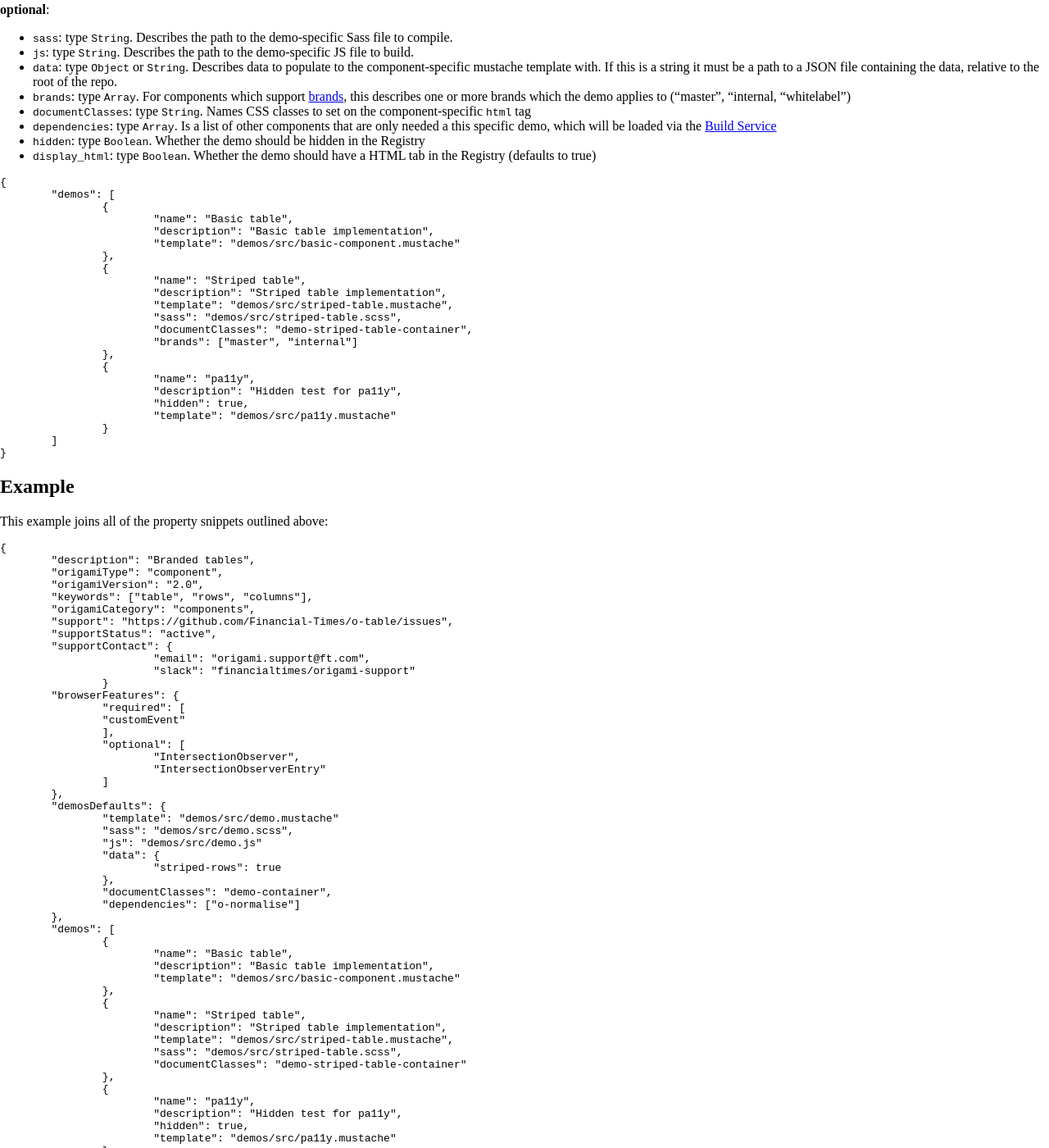
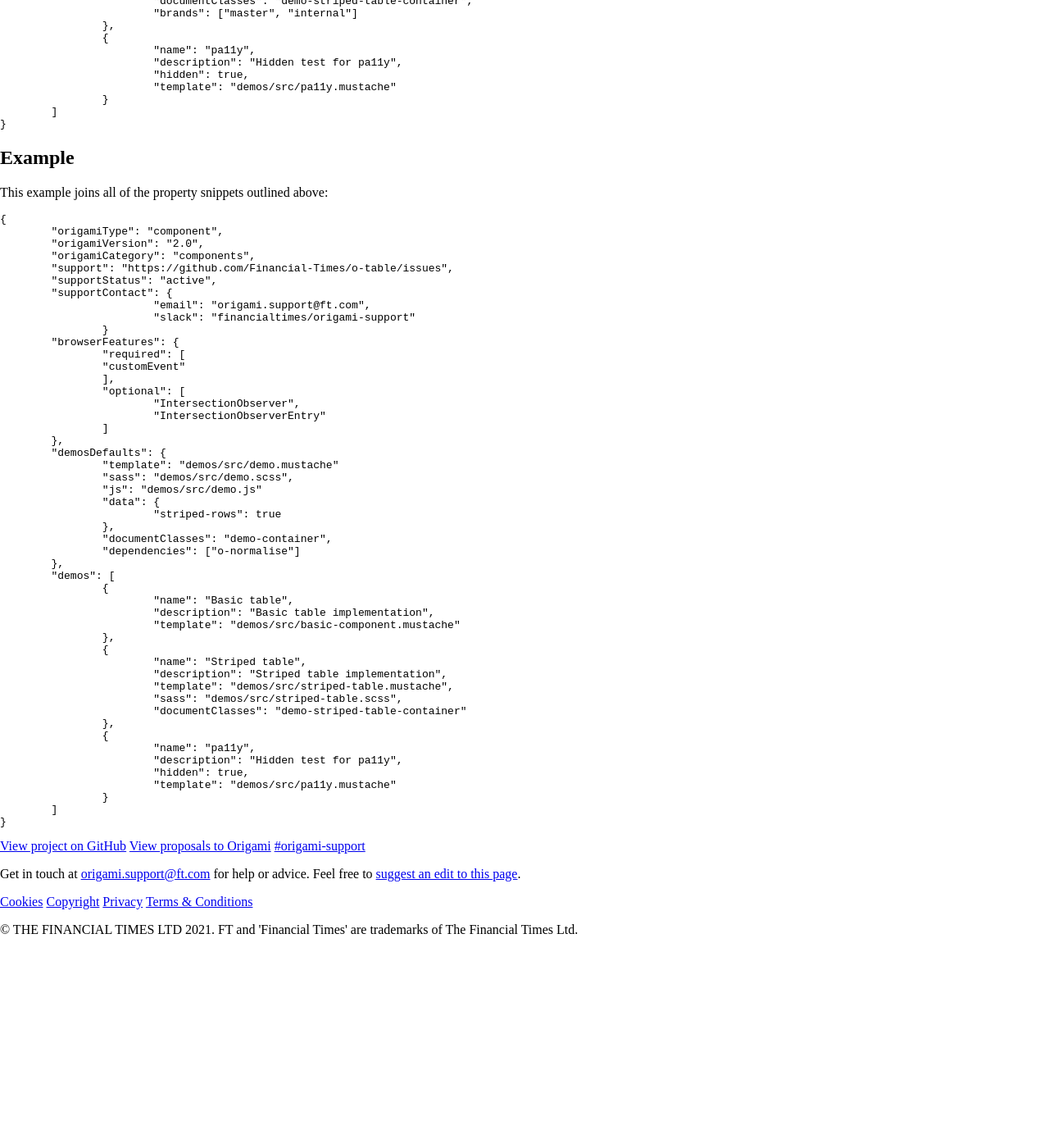
Before and after one commit to Financial-Times/origami-website, a Jekyll site: the page built from _specification-v1/manifest.md, in a window 1280 px wide and 1400 px high, scrolled down 4684 px. Shown: the whole window at 82% size. Built offline with Jekyll 4.4.1, drawn with Linux system fonts in a browser that asks for light colours; a style sheet for code colours, icons or effects is not loaded; after the commit the page ends 5827 px from its top, so only the background shows below that; some of the changed text lies outside the part shown.

Commit message:
Move the description and keywords fields from origami.json to package.json
This was agreed by the team via this proposal -- https://github.com/Financial-Times/origami/pull/119

```diff
--- a/_specification-v1/manifest.md
+++ b/_specification-v1/manifest.md
@@ -15,24 +15,6 @@ nav_order: 25
 `origami.json` is a <a href="https://www.json.org/" class="o-typography-link--external"><abbr title="JavaScript Object Notation">JSON</abbr></a> format file that is responsible for describing various aspects of an Origami project.
 
 ## Properties
-
-### description
-
-<table class="o-manifest__table o-table o-table--compact o-table--row-headings o-table--vertical-lines o-table--horizontal-lines" data-o-component="o-table">
-	<tr>
-		<th scope="row" role="rowheader">Type</th>
-		<td><code>String</code></td>
-	</tr>
-	<tr>
-		<th scope="row" role="rowheader">Required</th>
-		<td><code>true</code></td>
-	</tr>
-</table>
-
-**Should** be a concise description of the purpose of the project.
-<pre><code class="o-syntax-highlight--json">{
-	"description": "Branded tables"
-}</code></pre>
 
 ### origamiType
 
@@ -100,25 +82,6 @@ Defines the type of Origami project that the manifest belongs to. **Must** be se
 
 For components which support [brands](/docs/components/branding/), this **must** be an array of one or more brands: "master", "internal, "whitelabel".
 If the brands property does not exist, this means the component supports all the brands.
-
-### keywords
-
-<table class="o-manifest__table o-table o-table--compact o-table--row-headings o-table--vertical-lines o-table--horizontal-lines" data-o-component="o-table">
-	<tr>
-		<th scope="row" role="rowheader">Type</th>
-		<td><code>Array</code></td>
-	</tr>
-	<tr>
-		<th scope="row" role="rowheader">Required</th>
-		<td><code>true</code></td>
-	</tr>
-</table>
-
-Expects keywords related to the project to help discover it in the registry. These **should** be stored as an array. These **may** be stored as a comma-separated string.
-
-<pre><code class="o-syntax-highlight--json">{
-	"keywords": ["table", "rows", "columns"]
-}</code></pre>
 
 ### origamiCategory
 
@@ -391,10 +354,8 @@ Each object in the list accepts the following properties:
 This example joins all of the property snippets outlined above:
 
 <pre><code class="o-syntax-highlight--json">{
-	"description": "Branded tables",
 	"origamiType": "component",
 	"origamiVersion": "2.0",
-	"keywords": ["table", "rows", "columns"],
 	"origamiCategory": "components",
 	"support": "https://github.com/Financial-Times/o-table/issues",
 	"supportStatus": "active",
```
Also changed, not shown: _specification-v1/components.md (+2 -2 lines).
